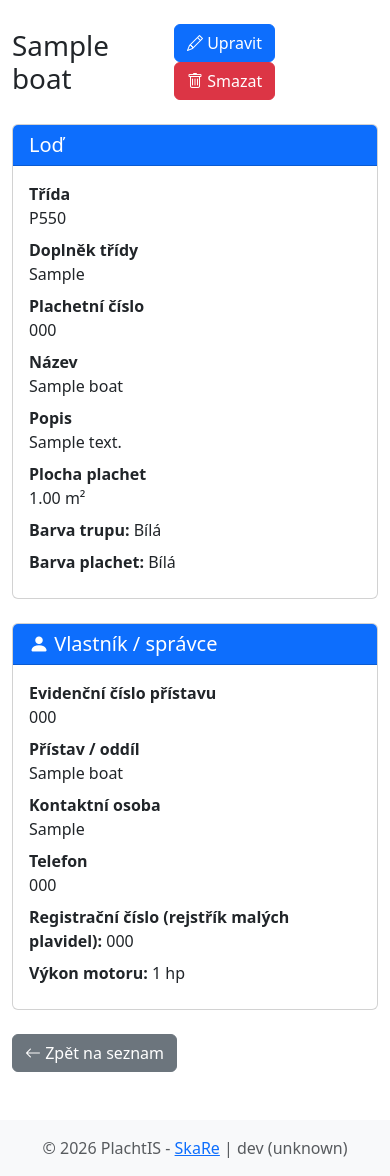
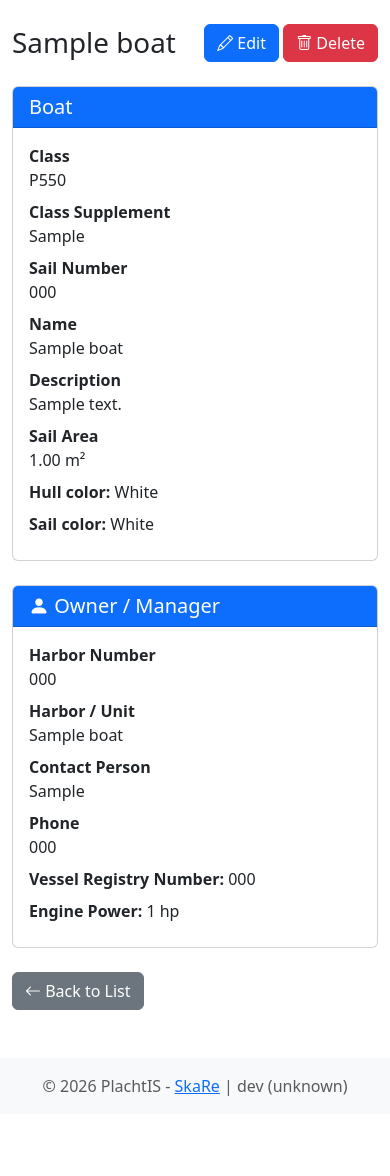
Before and after one commit to ciakval/plachtis, a Django app: page /boats/1/ in a window 390 px wide. Shown: the part 106-1282 px from the top of the page. After the commit the page ends 1202 px from the top, so only its background shows below. Run offline with Django 5.2, Linux system fonts and the light colour scheme; a user stored in the database is signed in; data comes from the database, SQL or seed files in the repository; tables that the repository leaves empty hold one stand-in row (values such as "Sample post").

Commit message:
feat: internationalise boat registration templates and code
- Replace Czech hardcoded strings in Boat.Color choices with English msgids wrapped in _()
- Add verbose_name=_() to all Boat model fields used in the form
- Fix validate_event_phone error message to use English msgid wrapped in _()
- Fix BoatForm help_text strings to use English msgids wrapped in _()
- Add {% load i18n %} and {% trans %}/{% blocktrans %} to all 4 boat templates
- Wrap 2 boat button labels in home.html with {% trans %}
- Add all Czech translations to locale/cs/LC_MESSAGES/django.po
- Compile messages to django.mo

Co-Authored-By: Claude Sonnet 4.6 <noreply@anthropic.com>

```diff
--- a/SkaRe/models.py
+++ b/SkaRe/models.py
@@ -590,16 +590,16 @@ class Boat(models.Model):
     No editing deadline in Phase 1.
     """
     class Color(models.TextChoices):
-        WHITE  = 'bila',     'Bílá'
-        BLACK  = 'cerna',    'Černá'
-        RED    = 'cervena',  'Červená'
-        BLUE   = 'modra',    'Modrá'
-        GREEN  = 'zelena',   'Zelená'
-        YELLOW = 'zluta',    'Žlutá'
-        ORANGE = 'oranzova', 'Oranžová'
-        GRAY   = 'seda',     'Šedá'
-        BROWN  = 'hneda',    'Hnědá'
-        OTHER  = 'jina',     'Jiná'
+        WHITE  = 'bila',     _('White')
+        BLACK  = 'cerna',    _('Black')
+        RED    = 'cervena',  _('Red')
+        BLUE   = 'modra',    _('Blue')
+        GREEN  = 'zelena',   _('Green')
+        YELLOW = 'zluta',    _('Yellow')
+        ORANGE = 'oranzova', _('Orange')
+        GRAY   = 'seda',     _('Gray')
+        BROWN  = 'hneda',    _('Brown')
+        OTHER  = 'jina',     _('Other')
 
     created_by = models.ForeignKey(
         User,
@@ -613,26 +613,27 @@ class Boat(models.Model):
         on_delete=models.SET_NULL,
         null=True,
         blank=True,
-        verbose_name=_("Boat class"),
+        verbose_name=_('boat class'),
     )
     class_supplement = models.CharField(
+        verbose_name=_('class supplement'),
         max_length=200, blank=True,
-        verbose_name=_("Class supplement"),
     )
-    sail_number = models.CharField(max_length=50, blank=True, verbose_name=_("Sail number"))
-    name = models.CharField(max_length=200, verbose_name=_("Name"))
-    description = models.TextField(blank=True, verbose_name=_("Description"))
+    sail_number = models.CharField(verbose_name=_('sail number'), max_length=50, blank=True)
+    name = models.CharField(verbose_name=_('name'), max_length=200)
+    description = models.TextField(verbose_name=_('description'), blank=True)
     sail_area = models.DecimalField(
-        max_digits=8, decimal_places=2, null=True, blank=True, verbose_name=_("Sail area")
+        verbose_name=_('sail area'),
+        max_digits=8, decimal_places=2, null=True, blank=True,
     )
-    hull_color             = models.CharField(max_length=20, choices=Color.choices, blank=True)
-    sail_color             = models.CharField(max_length=20, choices=Color.choices, blank=True)
-    harbor_number = models.CharField(max_length=100, blank=True, verbose_name=_("Harbor number"))
-    harbor_name = models.CharField(max_length=200, blank=True, verbose_name=_("Harbor name"))
-    contact_person = models.CharField(max_length=200, verbose_name=_("Contact person"))
-    contact_phone = models.CharField(max_length=50, verbose_name=_("Contact phone"))
-    vessel_registry_number = models.CharField(max_length=50, blank=True)
-    engine_power_hp        = models.PositiveSmallIntegerField(null=True, blank=True)
+    hull_color             = models.CharField(verbose_name=_('hull color'), max_length=20, choices=Color.choices, blank=True)
+    sail_color             = models.CharField(verbose_name=_('sail color'), max_length=20, choices=Color.choices, blank=True)
+    harbor_number = models.CharField(verbose_name=_('harbor number'), max_length=100, blank=True)
+    harbor_name = models.CharField(verbose_name=_('harbor name'), max_length=200, blank=True)
+    contact_person = models.CharField(verbose_name=_('contact person'), max_length=200)
+    contact_phone = models.CharField(verbose_name=_('contact phone'), max_length=50)
+    vessel_registry_number = models.CharField(verbose_name=_('vessel registry number'), max_length=50, blank=True)
+    engine_power_hp        = models.PositiveSmallIntegerField(verbose_name=_('engine power (hp)'), null=True, blank=True)
     created_at = models.DateTimeField(auto_now_add=True)
     updated_at = models.DateTimeField(auto_now=True)
 
--- a/SkaRe/templates/SkaRe/boats/detail.html
+++ b/SkaRe/templates/SkaRe/boats/detail.html
@@ -1,4 +1,5 @@
 {% extends 'SkaRe/base.html' %}
+{% load i18n %}
 
 {% block title %}{{ boat.name }} - SkaRe{% endblock %}
 
@@ -10,12 +11,12 @@
             <div>
                 {% if can_edit %}
                     <a href="{% url 'SkaRe:boat_edit' boat_id=boat.pk %}" class="btn btn-primary">
-                        <i class="bi bi-pencil"></i> Upravit
+                        <i class="bi bi-pencil"></i> {% trans "Edit" %}
                     </a>
                 {% endif %}
                 {% if is_creator %}
                     <a href="{% url 'SkaRe:boat_delete' boat_id=boat.pk %}" class="btn btn-danger">
-                        <i class="bi bi-trash"></i> Smazat
+                        <i class="bi bi-trash"></i> {% trans "Delete" %}
                     </a>
                 {% endif %}
             </div>
@@ -23,44 +24,44 @@
 
         <div class="card mb-4">
             <div class="card-header bg-primary text-white">
-                <h5 class="mb-0"><i class="bi bi-sailboat"></i> Loď</h5>
+                <h5 class="mb-0"><i class="bi bi-sailboat"></i> {% trans "Boat" %}</h5>
             </div>
             <div class="card-body">
                 <dl class="row mb-0">
-                    <dt class="col-sm-3">Třída</dt>
+                    <dt class="col-sm-3">{% trans "Class" %}</dt>
                     <dd class="col-sm-9">{{ boat.boat_class.name }}</dd>
 
                     {% if boat.class_supplement %}
-                    <dt class="col-sm-3">Doplněk třídy</dt>
+                    <dt class="col-sm-3">{% trans "Class Supplement" %}</dt>
                     <dd class="col-sm-9">{{ boat.class_supplement }}</dd>
                     {% endif %}
 
                     {% if boat.sail_number %}
-                    <dt class="col-sm-3">Plachetní číslo</dt>
+                    <dt class="col-sm-3">{% trans "Sail Number" %}</dt>
                     <dd class="col-sm-9">{{ boat.sail_number }}</dd>
                     {% endif %}
 
-                    <dt class="col-sm-3">Název</dt>
+                    <dt class="col-sm-3">{% trans "Name" %}</dt>
                     <dd class="col-sm-9">{{ boat.name }}</dd>
 
                     {% if boat.description %}
-                    <dt class="col-sm-3">Popis</dt>
+                    <dt class="col-sm-3">{% trans "Description" %}</dt>
                     <dd class="col-sm-9">{{ boat.description }}</dd>
                     {% endif %}
 
                     {% if boat.sail_area %}
-                    <dt class="col-sm-3">Plocha plachet</dt>
+                    <dt class="col-sm-3">{% trans "Sail Area" %}</dt>
                     <dd class="col-sm-9">{{ boat.sail_area }} m²</dd>
                     {% endif %}
                 </dl>
                 {% if boat.hull_color %}
                 <p class="mb-2">
-                    <strong>Barva trupu:</strong> {{ boat.get_hull_color_display }}
+                    <strong>{% trans "Hull color:" %}</strong> {{ boat.get_hull_color_display }}
                 </p>
                 {% endif %}
                 {% if boat.sail_color %}
                 <p class="mb-2">
-                    <strong>Barva plachet:</strong> {{ boat.get_sail_color_display }}
+                    <strong>{% trans "Sail color:" %}</strong> {{ boat.get_sail_color_display }}
                 </p>
                 {% endif %}
             </div>
@@ -68,34 +69,34 @@
 
         <div class="card mb-4">
             <div class="card-header bg-primary text-white">
-                <h5 class="mb-0"><i class="bi bi-person-fill"></i> Vlastník / správce</h5>
+                <h5 class="mb-0"><i class="bi bi-person-fill"></i> {% trans "Owner / Manager" %}</h5>
             </div>
             <div class="card-body">
                 <dl class="row mb-0">
                     {% if boat.harbor_number %}
-                    <dt class="col-sm-3">Evidenční číslo přístavu</dt>
+                    <dt class="col-sm-3">{% trans "Harbor Number" %}</dt>
                     <dd class="col-sm-9">{{ boat.harbor_number }}</dd>
                     {% endif %}
 
                     {% if boat.harbor_name %}
-                    <dt class="col-sm-3">Přístav / oddíl</dt>
+                    <dt class="col-sm-3">{% trans "Harbor / Unit" %}</dt>
                     <dd class="col-sm-9">{{ boat.harbor_name }}</dd>
                     {% endif %}
 
-                    <dt class="col-sm-3">Kontaktní osoba</dt>
+                    <dt class="col-sm-3">{% trans "Contact Person" %}</dt>
                     <dd class="col-sm-9">{{ boat.contact_person }}</dd>
 
-                    <dt class="col-sm-3">Telefon</dt>
+                    <dt class="col-sm-3">{% trans "Phone" %}</dt>
                     <dd class="col-sm-9">{{ boat.contact_phone }}</dd>
                 </dl>
                 {% if boat.vessel_registry_number %}
                 <p class="mb-2">
-                    <strong>Registrační číslo (rejstřík malých plavidel):</strong> {{ boat.vessel_registry_number }}
+                    <strong>{% trans "Vessel Registry Number:" %}</strong> {{ boat.vessel_registry_number }}
                 </p>
                 {% endif %}
                 {% if boat.engine_power_hp %}
                 <p class="mb-2">
-                    <strong>Výkon motoru:</strong> {{ boat.engine_power_hp }} hp
+                    <strong>{% trans "Engine Power:" %}</strong> {{ boat.engine_power_hp }} hp
                 </p>
                 {% endif %}
             </div>
@@ -103,7 +104,7 @@
 
         <div class="mt-3">
             <a href="{% url 'SkaRe:boat_list' %}" class="btn btn-secondary">
-                <i class="bi bi-arrow-left"></i> Zpět na seznam
+                <i class="bi bi-arrow-left"></i> {% trans "Back to List" %}
             </a>
         </div>
     </div>
--- a/SkaRe/templates/SkaRe/home.html
+++ b/SkaRe/templates/SkaRe/home.html
@@ -42,7 +42,7 @@
                         <i class="bi bi-star"></i> {% trans "Register Organizer" %}
                     </a>
                     <a class="btn btn-primary btn-lg me-2 mb-2" href="{% url 'SkaRe:boat_register' %}" role="button">
-                        <i class="bi bi-sailboat"></i> Registrovat loď
+                        <i class="bi bi-sailboat"></i> {% trans "Register a Boat" %}
                     </a>
                 </div>
 
@@ -58,7 +58,7 @@
                         <i class="bi bi-star-fill"></i> {% trans "My Organizers" %}
                     </a>
                     <a class="btn btn-info btn-lg me-2 mb-2" href="{% url 'SkaRe:boat_list' %}" role="button">
-                        <i class="bi bi-sailboat"></i> Lodě
+                        <i class="bi bi-sailboat"></i> {% trans "Boats" %}
                     </a>
                 </div>
 
```
Also changed, not shown: SkaRe/forms.py (+8 -8 lines), SkaRe/templates/SkaRe/boats/confirm_delete.html (+7 -6 lines), SkaRe/templates/SkaRe/boats/form.html (+9 -8 lines), SkaRe/templates/SkaRe/boats/list.html (+12 -11 lines), locale/cs/LC_MESSAGES/django.po, 1 other file.
